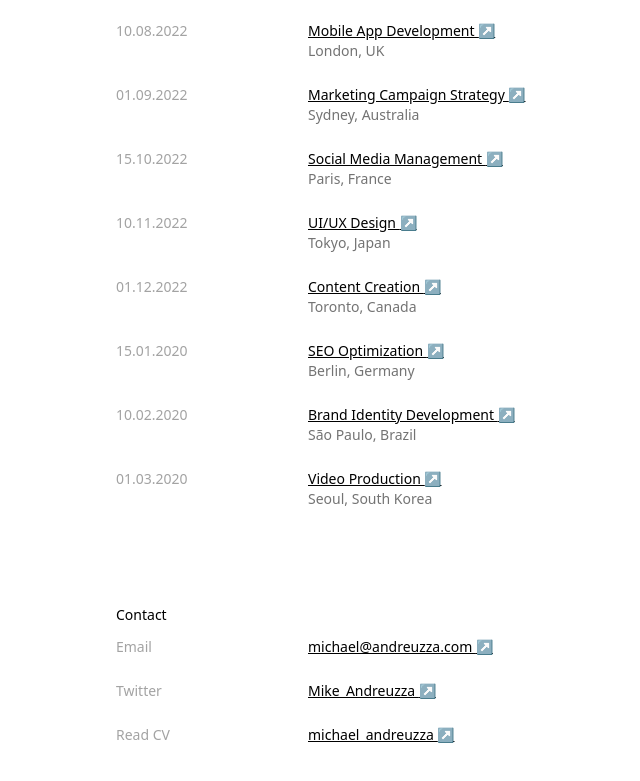
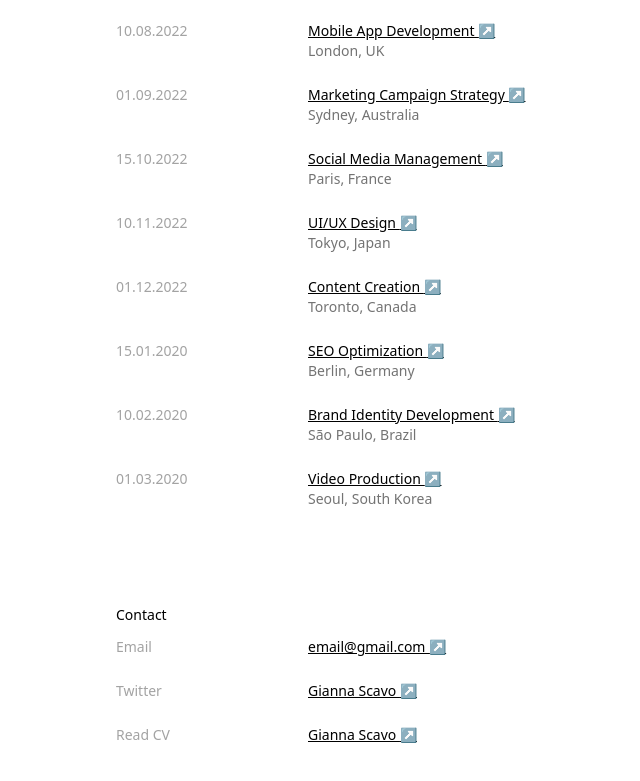
Before and after one commit to giannascavo/giannascavo-github.io, a website built with Parcel: page src/index.html in a window 1280 px wide. Shown: the part 891-1672 px from the top of the page, without its empty margins (236-876 px from the left). Built offline with nearby package versions, Linux system fonts and the light colour scheme.

Commit message:
Improve SEO properties

```diff
--- a/src/index.html
+++ b/src/index.html
@@ -1,9 +1,20 @@
 <!DOCTYPE html>
-<html>
+<html lang="en">
   <head>
     <meta charset="UTF-8" />
+    <meta
+      name="description"
+      content="Portfolio of art research by Gianna Scavo"
+    />
+    <meta
+      name="keywords"
+      content="Art, Courtauld, Museums, Italian Modernism"
+    />
+    <meta name="author" content="Gianna Scavo" />
     <meta name="viewport" content="width=device-width, initial-scale=1.0" />
     <link href="./index.css" rel="stylesheet" />
+
+    <title>Gianna Scavo</title>
   </head>
   <body>
     <section>
@@ -39,7 +50,7 @@
                     <a
                       class="text-xs underline hover:no-underline duration-200 dark:text-white"
                       href="#"
-                      >michaelandreuzza.com</a
+                      >gianna-scavo.com</a
                     >
                   </p>
                 </div>
@@ -368,7 +379,7 @@
                         title="Email"
                         class="underline hover:no-underline duration-200 after:content-['_↗']"
                       >
-                        michael@andreuzza.com
+                        email@gmail.com
                       </a>
                     </p>
                   </div>
@@ -385,11 +396,11 @@
                   <div class="md:col-span-2 w-full">
                     <p class="text-black dark:text-white">
                       <a
-                        href="https://twitter.com/Mike_Andreuzza"
+                        href="https://twitter.com"
                         title="Twitter"
                         class="underline hover:no-underline duration-200 after:content-['_↗']"
                       >
-                        Mike_Andreuzza
+                        Gianna Scavo
                       </a>
                     </p>
                   </div>
@@ -406,11 +417,11 @@
                   <div class="md:col-span-2 w-full">
                     <p class="text-black dark:text-white">
                       <a
-                        href="https://read.cv/join/michael_andreuzza"
+                        href="https://read.cv/join"
                         title="Read CV"
                         class="underline hover:no-underline duration-200 after:content-['_↗']"
                       >
-                        michael_andreuzza
+                        Gianna Scavo
                       </a>
                     </p>
                   </div>
```
